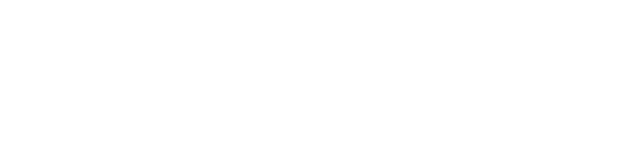
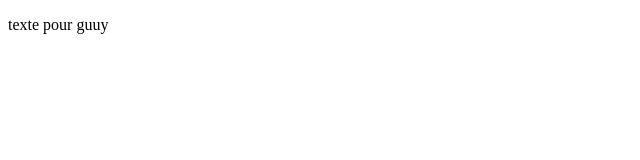
Before and after one commit to GuyPinnapola/git-initiation, a plain HTML site: page index.html in a window 1280 px wide. Shown: the whole page, without its empty margins (0-640 px from the left). Drawn offline with Linux system fonts and the light colour scheme.

Commit message:
commit update

```diff
--- a/index.html
+++ b/index.html
@@ -8,6 +8,6 @@
     <title>Document</title>
 </head>
 <body>
-
+<p>texte pour guuy</p>
 </body>
 </html>
```
